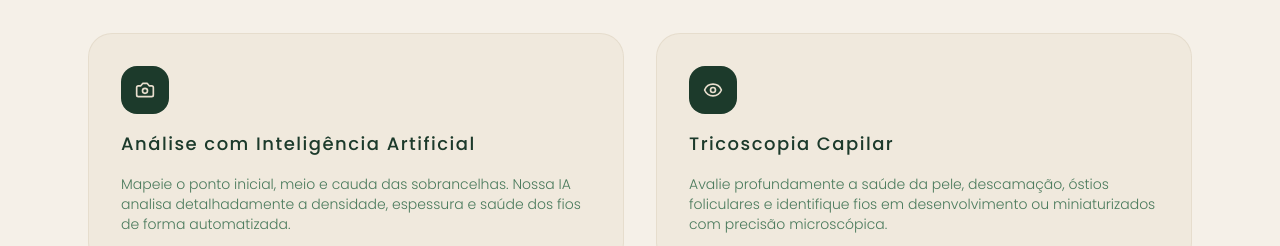
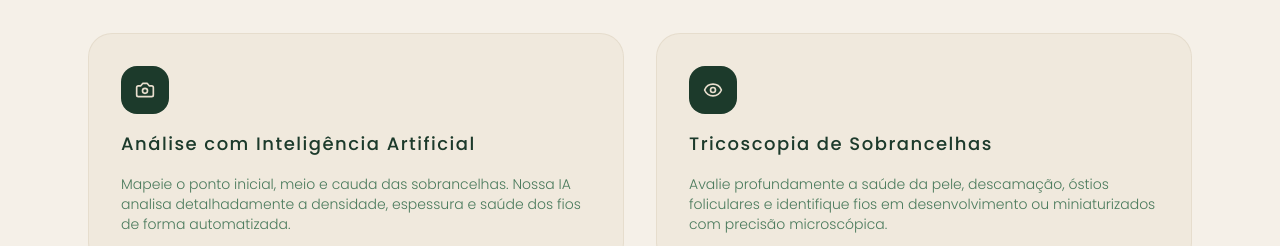
Before and after one commit to robertodrigues/app_sobrancelhas_oficial, a React (Vite) app: page /institucional in a window 1280 px wide. Shown: the part 1660-1906 px from the top of the page. Built offline with nearby package versions, Linux system fonts and the light colour scheme; no server answers.

Commit message:
[dyad] Atualizado o card para Tricoscopia de Sobrancelhas - wrote 1 file(s)

```diff
--- a/src/pages/Landing.tsx
+++ b/src/pages/Landing.tsx
@@ -143,7 +143,7 @@ const Landing = () => {
               <div className="w-12 h-12 rounded-xl bg-[#1C3A2B] text-[#E8DECE] flex items-center justify-center">
                 <Eye size={20} />
               </div>
-              <h3 className="font-heading text-lg font-medium text-[#1C3A2B]">Tricoscopia Capilar</h3>
+              <h3 className="font-heading text-lg font-medium text-[#1C3A2B]">Tricoscopia de Sobrancelhas</h3>
               <p className="font-body text-xs md:text-sm text-[#4A7A5C] leading-relaxed font-light">
                 Avalie profundamente a saúde da pele, descamação, óstios foliculares e identifique fios em desenvolvimento ou miniaturizados com precisão microscópica.
               </p>
```
